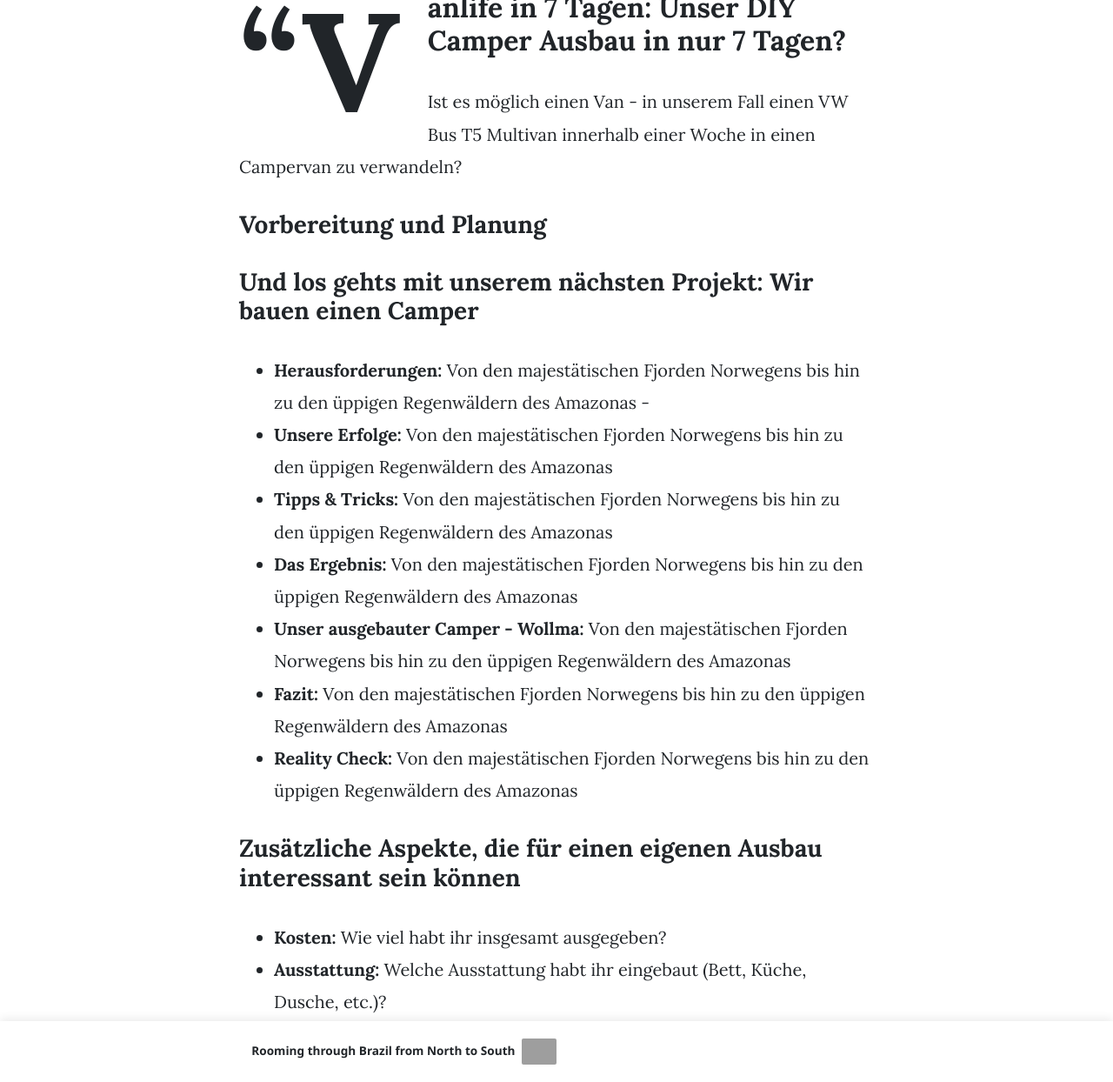
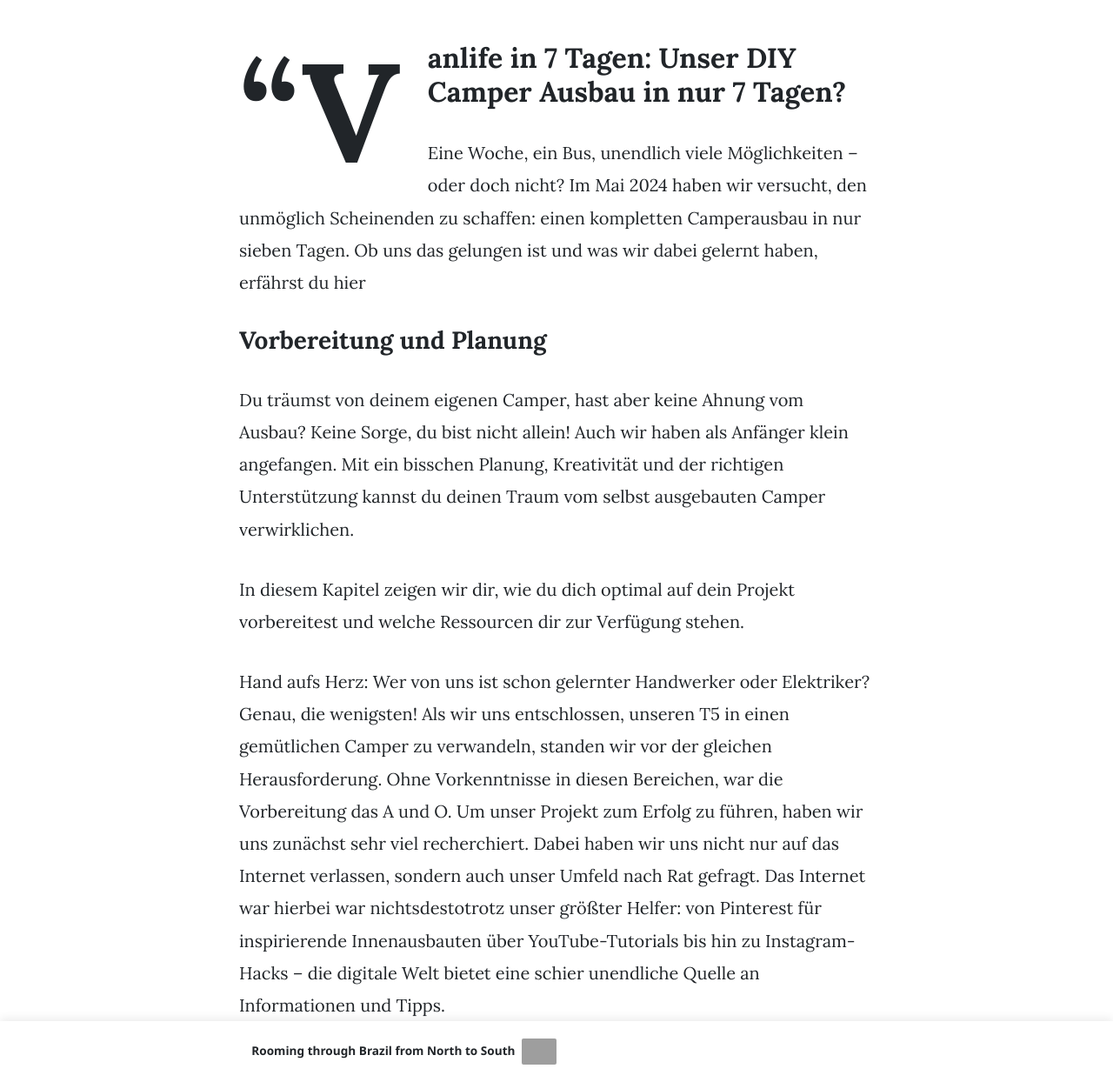
Before and after one commit to travelbuddi/travelbuddi.github.io, a Jekyll site: the page built from _posts/2019-01-18-campervan.md, in a window 1280 px wide and 1400 px high, scrolled down 342 px, cut to the strip 156-1400 px from the top of the window. Shown: the whole strip at 87% size. Built offline with Jekyll 4.4.1, drawn with Linux system fonts in a browser that asks for light colours; nearby versions of some CDN libraries; some of the changed text lies outside the part shown; grey boxes are pictures that could not be loaded.

Commit message:
update page Campervan

```diff
--- a/_posts/2019-01-18-campervan.md
+++ b/_posts/2019-01-18-campervan.md
@@ -1,6 +1,6 @@
 ---
 layout: post
-title:  "Is it possible to build a Campervan in only one week?"
+title:  "Ist es möglich, einen Van in nur einer Woche auszubauen?"
 author: franzi
 categories: [ Travel, Tutorial ]
 image: assets/images/campervan_build.jpg
@@ -9,27 +9,31 @@
 
 ## "Vanlife in 7 Tagen: Unser DIY Camper Ausbau in nur 7 Tagen?
 
-Ist es möglich einen Van - in unserem Fall einen VW Bus T5 Multivan innerhalb einer Woche in einen Campervan zu verwandeln?
+Eine Woche, ein Bus, unendlich viele Möglichkeiten – oder doch nicht? Im Mai 2024 haben wir versucht, den unmöglich Scheinenden zu schaffen: einen kompletten Camperausbau in nur sieben Tagen. Ob uns das gelungen ist und was wir dabei gelernt haben, erfährst du hier
 
 
 ### Vorbereitung und Planung
+
+Du träumst von deinem eigenen Camper, hast aber keine Ahnung vom Ausbau? Keine Sorge, du bist nicht allein! Auch wir haben als Anfänger klein angefangen. Mit ein bisschen Planung, Kreativität und der richtigen Unterstützung kannst du deinen Traum vom selbst ausgebauten Camper verwirklichen.
+
+In diesem Kapitel zeigen wir dir, wie du dich optimal auf dein Projekt vorbereitest und welche Ressourcen dir zur Verfügung stehen.
+
+Hand aufs Herz: Wer von uns ist schon gelernter Handwerker oder Elektriker? Genau, die wenigsten! Als wir uns entschlossen, unseren T5 in einen gemütlichen Camper zu verwandeln, standen wir vor der gleichen Herausforderung. Ohne Vorkenntnisse in diesen Bereichen, war die Vorbereitung das A und O. Um unser Projekt zum Erfolg zu führen, haben wir uns zunächst sehr viel recherchiert. Dabei haben wir uns nicht nur auf das Internet verlassen, sondern auch unser Umfeld nach Rat gefragt. Das Internet war hierbei war nichtsdestotrotz unser größter Helfer: von Pinterest für inspirierende Innenausbauten über YouTube-Tutorials bis hin zu Instagram-Hacks – die digitale Welt bietet eine schier unendliche Quelle an Informationen und Tipps.
 
 
 
 ### Und los gehts mit unserem nächsten Projekt: Wir bauen einen Camper
 
-* **Herausforderungen:** Von den majestätischen Fjorden Norwegens bis hin zu den üppigen Regenwäldern des Amazonas -
-* **Unsere Erfolge:** Von den majestätischen Fjorden Norwegens bis hin zu den üppigen Regenwäldern des Amazonas
-* **Tipps & Tricks:** Von den majestätischen Fjorden Norwegens bis hin zu den üppigen Regenwäldern des Amazonas
-* **Das Ergebnis:** Von den majestätischen Fjorden Norwegens bis hin zu den üppigen Regenwäldern des Amazonas
-* **Unser ausgebauter Camper - Wollma:** Von den majestätischen Fjorden Norwegens bis hin zu den üppigen Regenwäldern des Amazonas
-* **Fazit:** Von den majestätischen Fjorden Norwegens bis hin zu den üppigen Regenwäldern des Amazonas
-* **Reality Check:** Von den majestätischen Fjorden Norwegens bis hin zu den üppigen Regenwäldern des Amazonas
+* **Herausforderungen:** Keine Vorkenntnisse,
+* **Unsere Erfolge:** Erfolgreicher Ausbau eines VW T5 Mulitvans
+* **Tipps & Tricks:** Ideensammlung und Recherche
+* **Das Ergebnis:** Bilder
+* **Unser ausgebauter Camper - Wollma:** noch immer nicht fertig
+* **Fazit:** schritt für schritt
+* **Reality Check:** Fazit
 
 ### Zusätzliche Aspekte, die für einen eigenen Ausbau interessant sein können
 
-
-
-* **Kosten:** Wie viel habt ihr insgesamt ausgegeben?
-* **Ausstattung:** Welche Ausstattung habt ihr eingebaut (Bett, Küche, Dusche, etc.)?
-* **Inspiration:** Wo habt ihr eure Ideen für den Umbau her?
+* **Kosten:** Wie viel haben wir nun insgesamt bezahlt?
+* **Ausstattung:** Welche Ausstattung habrn wir verwendet und eingebaut (Bett, Küche, Dusche, etc.)?
+* **Inspiration:** Wo haben wir unsere Ideen her?
```
